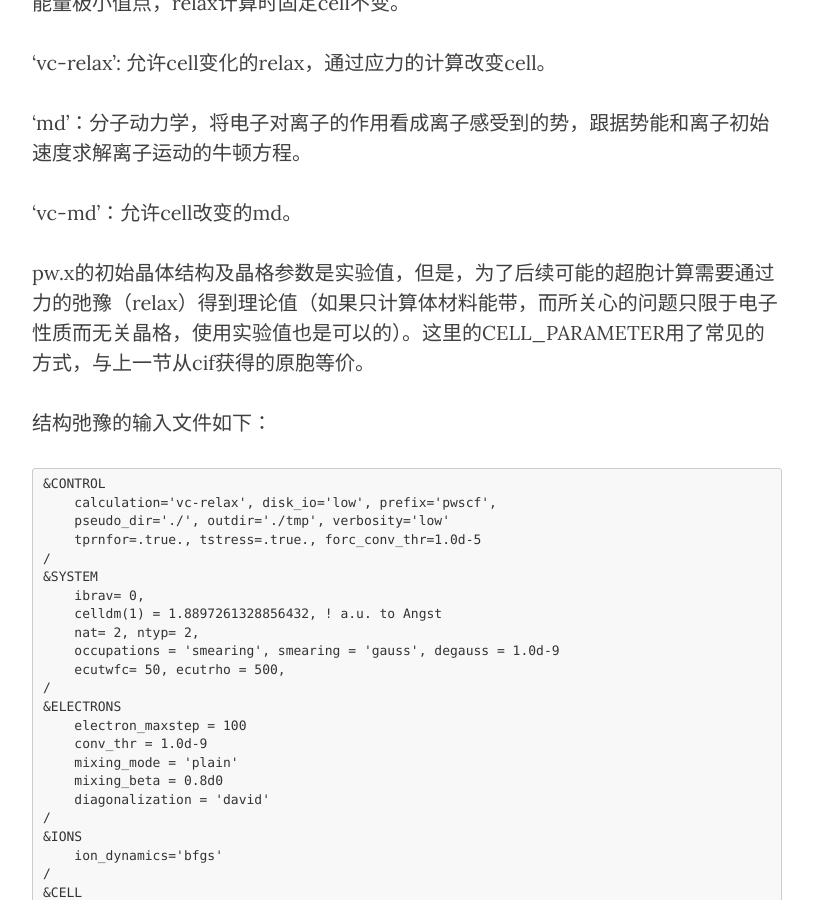
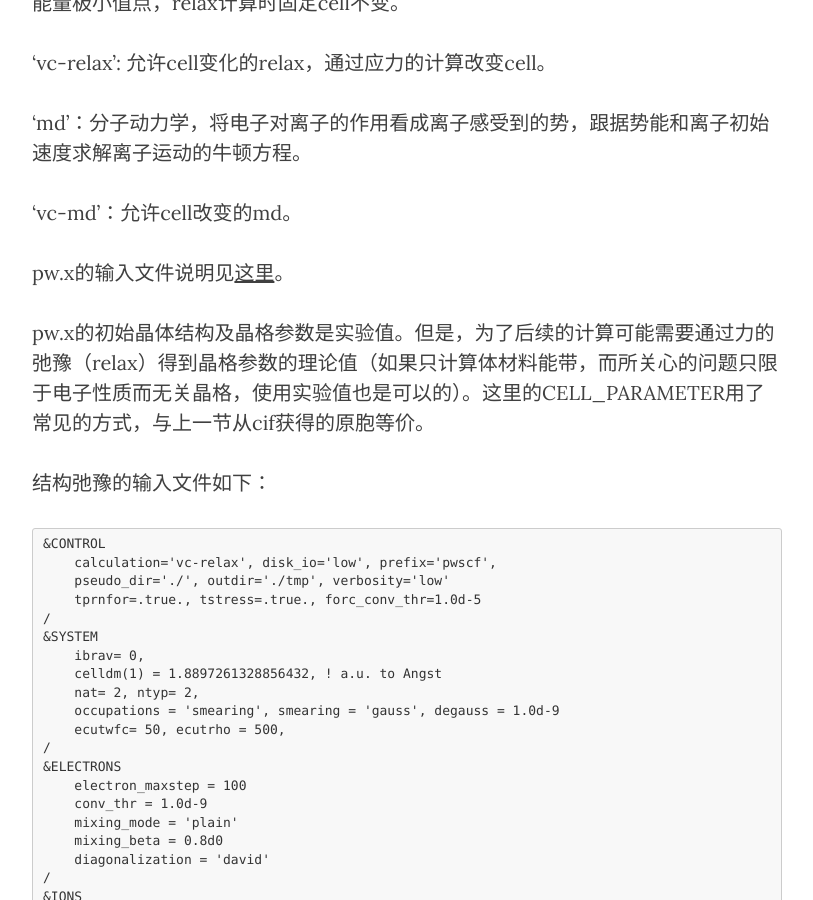
Before and after one commit to yyyu200/DFTbook, a Jekyll site: the page built from _posts/2019-04-01-HandsOn.md, in a window 1280 px wide and 900 px high, scrolled down 4105 px. Shown: the whole window, without its empty margins (233-1046 px from the left). Built offline with Jekyll 4.4.1, drawn with Linux system fonts in a browser that asks for light colours; nearby versions of some CDN libraries; formulas are drawn with MathJax 3; comment, search, counter and statistics services are not loaded.

Commit message:
modify at20190430-13:51:37-aliyun

```diff
--- a/_posts/2019-04-01-HandsOn.md
+++ b/_posts/2019-04-01-HandsOn.md
@@ -105,7 +105,9 @@ pw.x处理的计算包括以下7种类型，在输入文件中用`calculation`
 
 'vc-md'：允许cell改变的md。
 
-pw.x的初始晶体结构及晶格参数是实验值，但是，为了后续可能的超胞计算需要通过力的弛豫（relax）得到理论值（如果只计算体材料能带，而所关心的问题只限于电子性质而无关晶格，使用实验值也是可以的）。这里的CELL_PARAMETER用了常见的方式，与上一节从cif获得的原胞等价。
+pw.x的输入文件说明见[这里](https://www.quantum-espresso.org/Doc/INPUT_PW.html)。
+
+pw.x的初始晶体结构及晶格参数是实验值。但是，为了后续的计算可能需要通过力的弛豫（relax）得到晶格参数的理论值（如果只计算体材料能带，而所关心的问题只限于电子性质而无关晶格，使用实验值也是可以的）。这里的CELL_PARAMETER用了常见的方式，与上一节从cif获得的原胞等价。
 
 结构弛豫的输入文件如下：
 
```
